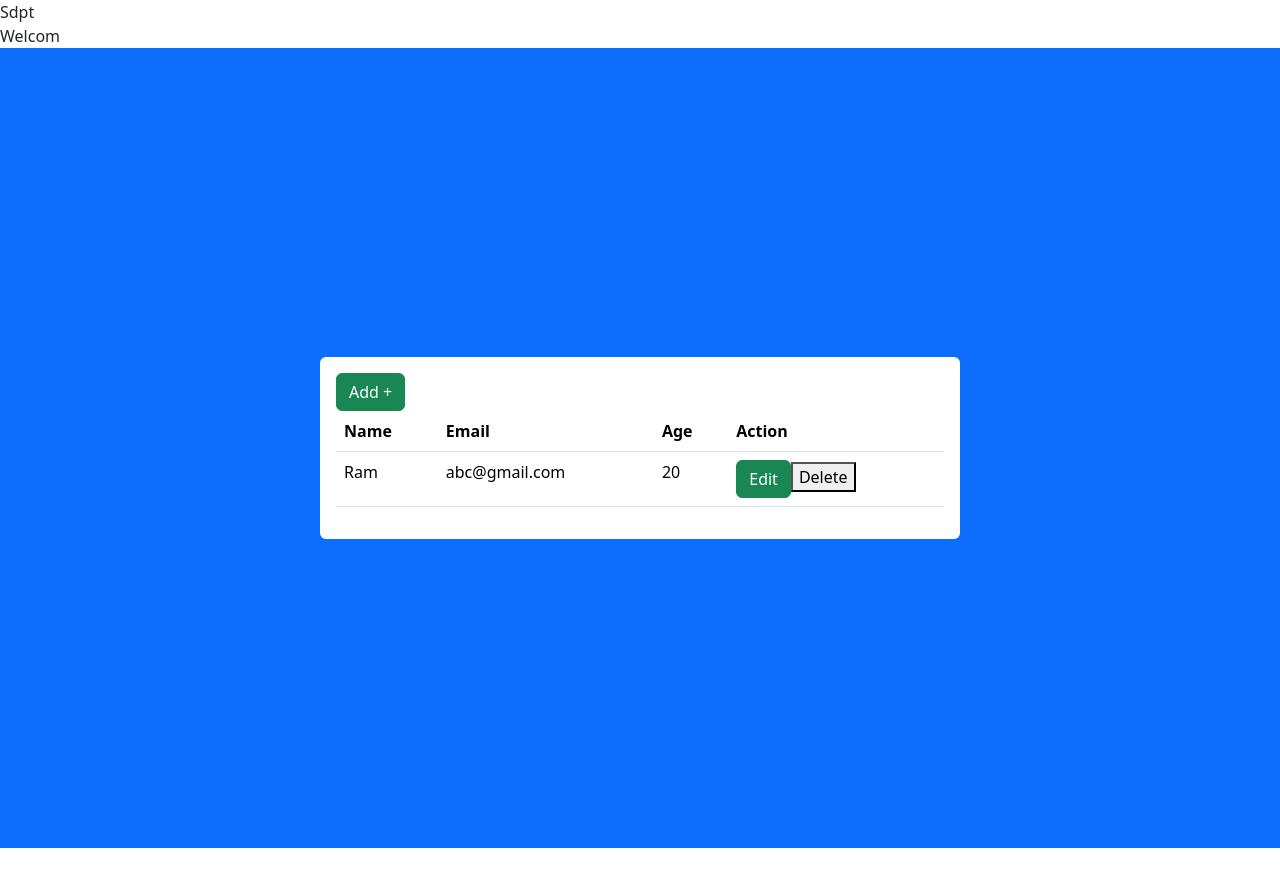
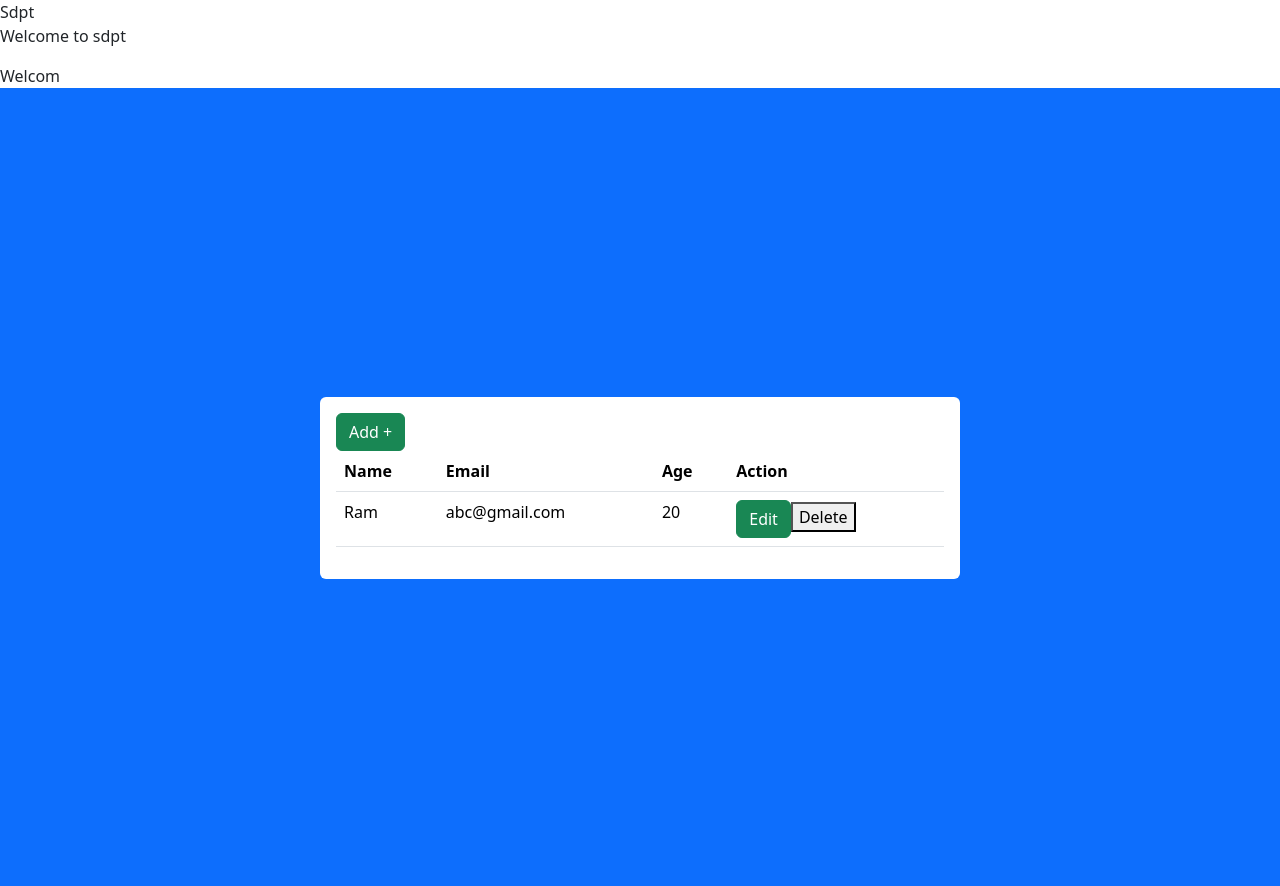
Before and after one commit to Anand370/po-practice-react-app, a React (Vite) app: page / in a window 1280 px wide. Before the commit the page ends 848 px from the top, so only its background shows below. Built offline with nearby package versions, Linux system fonts and the light colour scheme.

Commit message:
sdpt changes

```diff
--- a/src/Sdpt.jsx
+++ b/src/Sdpt.jsx
@@ -2,7 +2,12 @@ import React from 'react'
 
 function Sdpt() {
   return (
-    <div>Sdpt</div>
+    <>
+     <div>Sdpt</div>
+     <p>Welcome to sdpt</p>
+    </>
+
+
   )
 }
 
```
